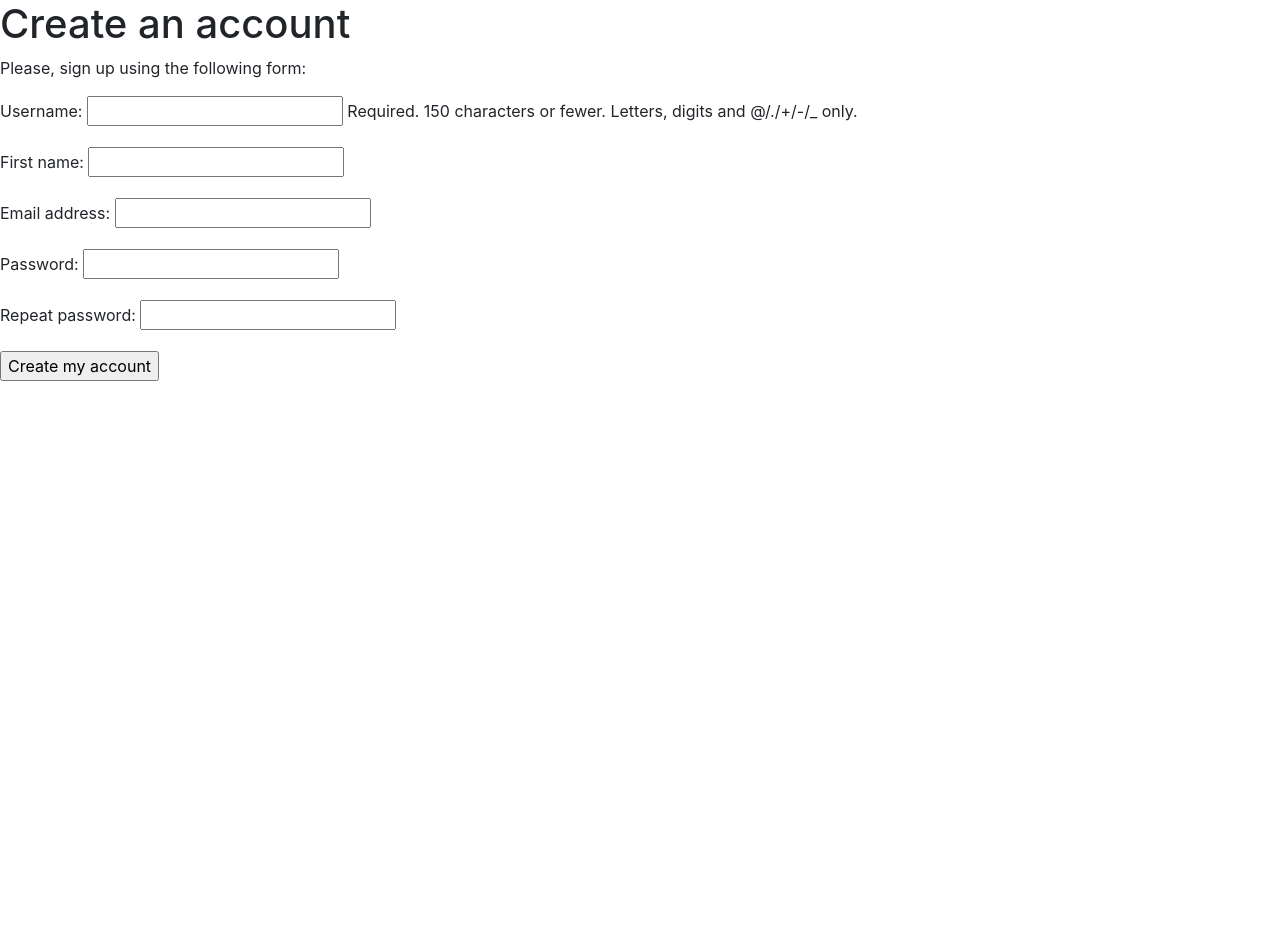
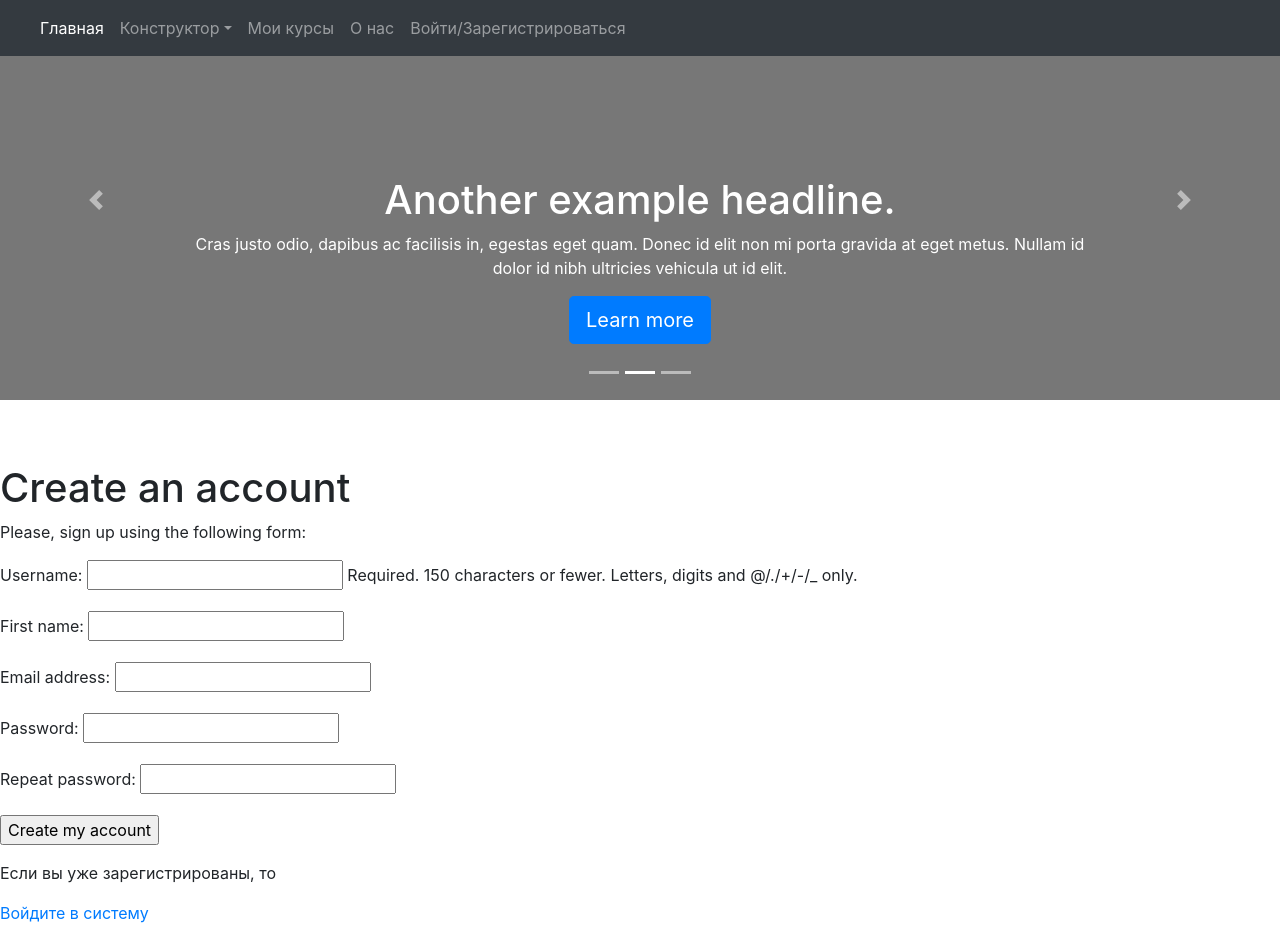
Before and after one commit to daria-darina/education1, a Django app: page /register/ in a window 1280 px wide. Before the commit the page ends 800 px from the top, so only its background shows below. Run offline with Django 3.2, Linux system fonts and the light colour scheme; some libraries are stand-ins or nearby versions.

Commit message:
my courses

```diff
--- a/app/models/course.py
+++ b/app/models/course.py
@@ -6,7 +6,7 @@ from django.contrib.auth.models import User
 
 
 class Course(models.Model):
-    student = models.ForeignKey(User, on_delete=models.CASCADE)
+    student = models.ForeignKey(User, on_delete=models.SET_NULL, null=True, blank=True)
     description_course = models.ForeignKey(DescriptionCourse, verbose_name = 'Описание курса', on_delete=models.CASCADE)
     lesson = models.ForeignKey(Lesson, verbose_name='Урок', on_delete=models.CASCADE)
     test = models.URLField(verbose_name='Тест')
--- a/app/models/lesson.py
+++ b/app/models/lesson.py
@@ -1,8 +1,11 @@
 from django.db import models
+from transliterate import translit
 
+def upload_location(instance,filename):
+  return "%s/%s" %('video',translit(filename,'ru',reversed=True))
 
 class Lesson(models.Model):
-    lecture = models.URLField(verbose_name='Лекция')
+    lecture = models.FileField(upload_to=upload_location,blank=True, null=True, verbose_name='Лекция')
     task = models.CharField(verbose_name='Тема',max_length=50)
     name = models.CharField(verbose_name='Название',max_length=256)
     teacher = models.CharField(verbose_name='ФИО преподавателя',max_length=128)
--- /dev/null
+++ b/app/static/central/css/navbar.css
@@ -0,0 +1,10 @@
+#myCarousel{
+    height: 400px
+    margin-top: 56px;
+    margin-bottom: 4rem;
+}
+
+.carousel-item {
+
+    height: 400px;
+}
--- a/app/templates/central/details.html
+++ b/app/templates/central/details.html
@@ -1,7 +1,9 @@
 {% extends 'base.html' %}
+{% load static %}
 {% block content %}
+<link rel="stylesheet" href="{% static 'central/css/details.css' %}" type="text/css"/>
 <div class="container">
-    <img src="{{ details.image.url }}"  alt="">
+    <img src="{{ details.image.url }}" class="image" alt="">
 
     <h5 class="">{{ details.name }}</h5>
     <p class="">{{ details.task }}</p>
@@ -10,6 +12,8 @@
     <p class="">{{ details.date_of_start }}</p>
     <p class="">{{ details.date_of_finish }}</p>
     <p class="">{{ details.description }}</p>
+
+    <button type="submit" class="btn btn-primary" id="get">Записаться на курс</button>
         </div>
 
 {% endblock %}
--- a/app/templates/central/register.html
+++ b/app/templates/central/register.html
@@ -10,4 +10,5 @@
         {% csrf_token %}
         <p><input type="submit" value="Create my account"></p>
     </form>
+    <p>Если вы уже зарегистрированы, то </p><a href="{% url 'app:login' %}">Войдите в систему</a>
 {% endblock %}
--- a/app/urls.py
+++ b/app/urls.py
@@ -1,15 +1,14 @@
 from django.urls import path
 
 from . import views
-from .models import DescriptionCourse
-from django.conf.urls.static import static
-from django.conf import settings
+from django.views.generic import RedirectView
 from .views import (
 
-
+    TestView,
     LogoutView,
     CoursesView,
     DetailView,
+    CourseByUserListView,
 )
 
 
@@ -20,4 +19,7 @@ urlpatterns = [
     path('register/', views.register, name='register'),
     path('login/', views.user_login, name='login'),
     path('logout/', LogoutView.as_view(), name='logout'),
-] + static(settings.MEDIA_URL, document_root=settings.MEDIA_ROOT)
+    path('article/', TestView.as_view(), name='article'),
+    path('my_courses/', CourseByUserListView.as_view(), name='my_courses'),
+
+]
--- a/app/views.py
+++ b/app/views.py
@@ -1,6 +1,7 @@
 from django.shortcuts import render, redirect, get_object_or_404
 from django.contrib.auth import login, authenticate, logout
-from django.views import View
+from django.views import View, generic
+
 from .models import DescriptionCourse
 
 
@@ -8,10 +9,7 @@ from .models import DescriptionCourse
 class LogoutView(View):
     def get(self, request):
         logout(request)
-        return redirect('central:courses')
-
-
-
+        return redirect('app:courses')
 
 class CoursesView(View):
     def get(self, request):
@@ -53,7 +51,7 @@ def user_login(request):
             if user is not None:
                 if user.is_active:
                     login(request, user)
-                    return HttpResponse('Authenticated successfully')
+                    return render(request, 'central/courses.html')
                 else:
                     return HttpResponse('Disabled account')
             else:
@@ -61,3 +59,52 @@ def user_login(request):
     else:
         form = LoginForm()
     return render(request, 'central/login.html', {'form': form})
+
+from docxtpl import DocxTemplate
+
+
+class TestView(View):
+
+    def get(self, request):
+        return render(request, 'central/article.html')
+
+    def post(self, request):
+        title = request.POST['title']
+        name = request.POST['name']
+        university = request.POST['university']
+        address = request.POST['address']
+        email = request.POST['email']
+        annotation = request.POST['annotation']
+        introduction = request.POST['introduction']
+        article = request.POST['article']
+        conclusion = request.POST['conclusion']
+        literature = request.POST['literature']
+
+        document = DocxTemplate('example.docx')
+        context = {'title': title, 'name': name, 'university': university, 'address': address, 'email': email,
+                   'annotation': annotation, 'introduction': introduction, 'article': article, 'conclusion': conclusion,
+                   'literature': literature}
+        document.render(context)
+        # document.save("generated_doc.docx")
+
+        response = HttpResponse(content_type='application/vnd.openxmlformats-officedocument.wordprocessingml.document')
+        response['Content-Disposition'] = 'attachment; filename=download.docx'
+        document.save(response)
+
+        return response
+
+
+from django.contrib.auth.mixins import LoginRequiredMixin
+from .models import Course
+
+
+class CourseByUserListView(LoginRequiredMixin, generic.ListView):
+    """
+    Generic class-based view listing books on loan to current user.
+    """
+    model = Course
+    template_name = 'central/my_courses.html'
+    paginate_by = 10
+
+    def get_queryset(self):
+        return Course.objects.filter(student=self.request.user)
--- a/education/urls.py
+++ b/education/urls.py
@@ -15,8 +15,16 @@ Including another URLconf
 """
 from django.contrib import admin
 from django.urls import include, path
+from django.conf.urls.static import static
+from django.conf import settings
+from django.contrib.staticfiles.urls import staticfiles_urlpatterns
 
 urlpatterns = [
     path('admin/', admin.site.urls),
     path('', include('app.urls'), name='app'),
 ]
+
+if settings.DEBUG:
+    urlpatterns += static(settings.MEDIA_URL, document_root=settings.MEDIA_ROOT)
+else:
+    urlpatterns += staticfiles_urlpatterns()
--- a/templates/base.html
+++ b/templates/base.html
@@ -5,6 +7,10 @@
     <meta name="viewport" content="width=device-width, initial-scale=1, shrink-to-fit=no">
     <title>Title</title>
     <link rel="stylesheet" href="https://stackpath.bootstrapcdn.com/bootstrap/4.3.1/css/bootstrap.min.css" integrity="sha384-ggOyR0iXCbMQv3Xipma34MD+dH/1fQ784/j6cY/iJTQUOhcWr7x9JvoRxT2MZw1T" crossorigin="anonymous">
+    <script src="https://code.jquery.com/jquery-3.4.1.slim.min.js" integrity="sha384-J6qa4849blE2+poT4WnyKhv5vZF5SrPo0iEjwBvKU7imGFAV0wwj1yYfoRSJoZ+n" crossorigin="anonymous"></script>
+    <script src="https://cdn.jsdelivr.net/npm/popper.js@1.16.0/dist/umd/popper.min.js" integrity="sha384-Q6E9RHvbIyZFJoft+2mJbHaEWldlvI9IOYy5n3zV9zzTtmI3UksdQRVvoxMfooAo" crossorigin="anonymous"></script>
+    <script src="https://stackpath.bootstrapcdn.com/bootstrap/4.4.1/js/bootstrap.min.js" integrity="sha384-wfSDF2E50Y2D1uUdj0O3uMBJnjuUD4Ih7YwaYd1iqfktj0Uod8GCExl3Og8ifwB6" crossorigin="anonymous"></script>
+    <link rel="stylesheet" href="{% static 'central/css/navbar.css' %}" type="text/css"/>
 </head>
 <body>
     {% include 'includes/navbar.html' %}
--- a/templates/includes/navbar.html
+++ b/templates/includes/navbar.html
@@ -0,0 +1,92 @@
+{% load static %}
+
+
+<script src="https://code.jquery.com/jquery-3.4.1.slim.min.js" integrity="sha384-J6qa4849blE2+poT4WnyKhv5vZF5SrPo0iEjwBvKU7imGFAV0wwj1yYfoRSJoZ+n" crossorigin="anonymous"></script>
+<script src="https://cdn.jsdelivr.net/npm/popper.js@1.16.0/dist/umd/popper.min.js" integrity="sha384-Q6E9RHvbIyZFJoft+2mJbHaEWldlvI9IOYy5n3zV9zzTtmI3UksdQRVvoxMfooAo" crossorigin="anonymous"></script>
+<script src="https://stackpath.bootstrapcdn.com/bootstrap/4.4.1/js/bootstrap.min.js" integrity="sha384-wfSDF2E50Y2D1uUdj0O3uMBJnjuUD4Ih7YwaYd1iqfktj0Uod8GCExl3Og8ifwB6" crossorigin="anonymous"></script>
+<header>
+  <nav class="navbar navbar-expand-md navbar-dark fixed-top bg-dark">
+    <a class="navbar-brand" href="#"></a>
+    <div class="collapse navbar-collapse" id="navbarCollapse">
+      <ul class="navbar-nav mr-auto">
+        <li class="nav-item active">
+          <a class="nav-link" href="{% url 'app:courses' %}">Главная<span class="sr-only">(current)</span></a>
+        </li>
+          <li class="nav-item dropdown">
+        <a class="nav-link dropdown-toggle" href="#" id="navbarDropdown" role="button" data-toggle="dropdown" aria-haspopup="true" aria-expanded="false">Конструктор</a>
+        <div class="dropdown-menu" aria-labelledby="navbarDropdown">
+          <a class="dropdown-item" href="{% url 'app:article' %}">Статьи</a>
+          <a class="dropdown-item" href="#">Курсовые</a>
+          <a class="dropdown-item" href="#">Дипломные</a>
+        </div>
+      </li>
+        <li class="nav-item">
+          {% if user.is_authenticated %}
+             <li><a class="nav-link" href="{% url 'app:my_courses'%}?next={{request.path}}">Мои курсы</a></li>
+           {% else %}
+             <li><a class="nav-link"  href="{% url 'app:login'%}?next={{request.path}}">Мои курсы</a></li>
+           {% endif %}
+        </li>
+        <li class="nav-item">
+          <a class="nav-link" href="#">О нас</a>
+        </li>
+          <li class="nav-item">
+          {% if user.is_authenticated %}
+             <li>User: {{ user.get_username }}</li>
+             <li><a class="nav-link" href="{% url 'app:logout'%}?next={{request.path}}">Выйти</a></li>
+           {% else %}
+             <li><a class="nav-link"  href="{% url 'app:login'%}?next={{request.path}}">Войти/Зарегистрироваться</a></li>
+           {% endif %}
+        </li>
+      </ul>
+
+    </div>
+  </nav>
+</header>
+<div id="myCarousel" class="carousel slide" data-ride="carousel">
+    <ol class="carousel-indicators">
+      <li data-target="#myCarousel" data-slide-to="0" class=""></li>
+      <li data-target="#myCarousel" data-slide-to="1" class="active"></li>
+      <li data-target="#myCarousel" data-slide-to="2" class=""></li>
+    </ol>
+    <div class="carousel-inner">
+      <div class="carousel-item">
+        <svg class="bd-placeholder-img" width="100%" height="100% " xmlns="http://www.w3.org/2000/svg" preserveAspectRatio="xMidYMid slice" focusable="false" role="img"><rect width="100%" height="100%" fill="#777"></rect></svg>
+        <div class="container">
+          <div class="carousel-caption text-left">
+            <h1>Example headline.</h1>
+            <p>Cras justo odio, dapibus ac facilisis in, egestas eget quam. Donec id elit non mi porta gravida at eget metus. Nullam id dolor id nibh ultricies vehicula ut id elit.</p>
+            <p><a class="btn btn-lg btn-primary" href="#" role="button">Sign up today</a></p>
+          </div>
+        </div>
+      </div>
+      <div class="carousel-item active">
+        <svg class="bd-placeholder-img" width="100%" height="100%" xmlns="http://www.w3.org/2000/svg" preserveAspectRatio="xMidYMid slice" focusable="false" role="img"><rect width="100%" height="100%" fill="#777"></rect></svg>
+        <div class="container">
+          <div class="carousel-caption">
+            <h1>Another example headline.</h1>
+            <p>Cras justo odio, dapibus ac facilisis in, egestas eget quam. Donec id elit non mi porta gravida at eget metus. Nullam id dolor id nibh ultricies vehicula ut id elit.</p>
+            <p><a class="btn btn-lg btn-primary" href="#" role="button">Learn more</a></p>
+          </div>
+        </div>
+      </div>
+      <div class="carousel-item">
+        <svg class="bd-placeholder-img" width="100%" height="100%" xmlns="http://www.w3.org/2000/svg" preserveAspectRatio="xMidYMid slice" focusable="false" role="img"><rect width="100%" height="100%" fill="#777"></rect></svg>
+        <div class="container">
+          <div class="carousel-caption text-right">
+            <h1>One more for good measure.</h1>
+            <p>Cras justo odio, dapibus ac facilisis in, egestas eget quam. Donec id elit non mi porta gravida at eget metus. Nullam id dolor id nibh ultricies vehicula ut id elit.</p>
+            <p><a class="btn btn-lg btn-primary" href="#" role="button">Browse gallery</a></p>
+          </div>
+        </div>
+      </div>
+    </div>
+    <a class="carousel-control-prev" href="#myCarousel" role="button" data-slide="prev">
+      <span class="carousel-control-prev-icon" aria-hidden="true"></span>
+      <span class="sr-only">Previous</span>
+    </a>
+    <a class="carousel-control-next" href="#myCarousel" role="button" data-slide="next">
+      <span class="carousel-control-next-icon" aria-hidden="true"></span>
+      <span class="sr-only">Next</span>
+    </a>
+</div>
```
Also changed, not shown: other parts of templates/base.html (+2 -0 lines), app/static/central/css/details.css (added, +10 -0 lines), app/static/central/css/style.css (added, +16 -0 lines), app/templates/central/article.html (added, +58 -0 lines), app/templates/central/log_out.html (added, +7 -0 lines), app/templates/central/my_courses.html (added, +19 -0 lines), education/settings.py (+7 -2 lines), app/migrations/0002_auto_20200513_2029.py (added), app/migrations/0003_auto_20200514_1903.py (added), 2 other files.
